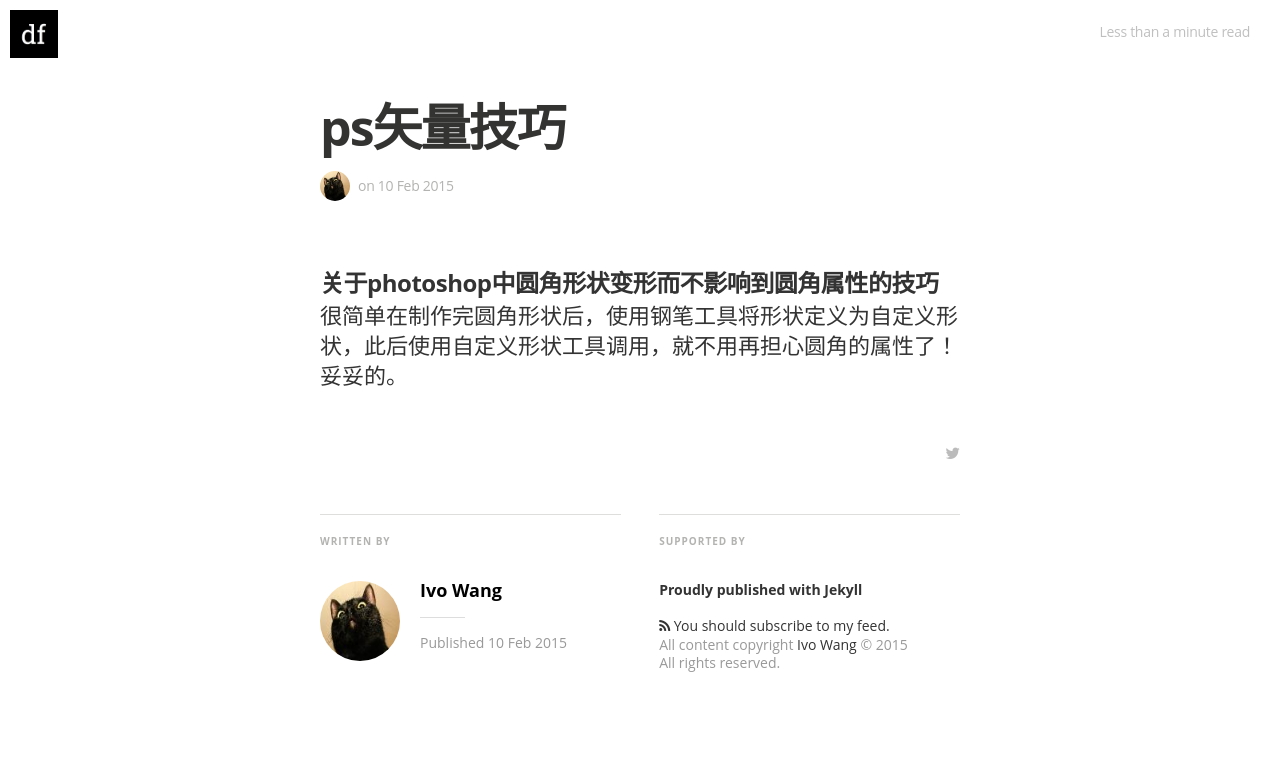
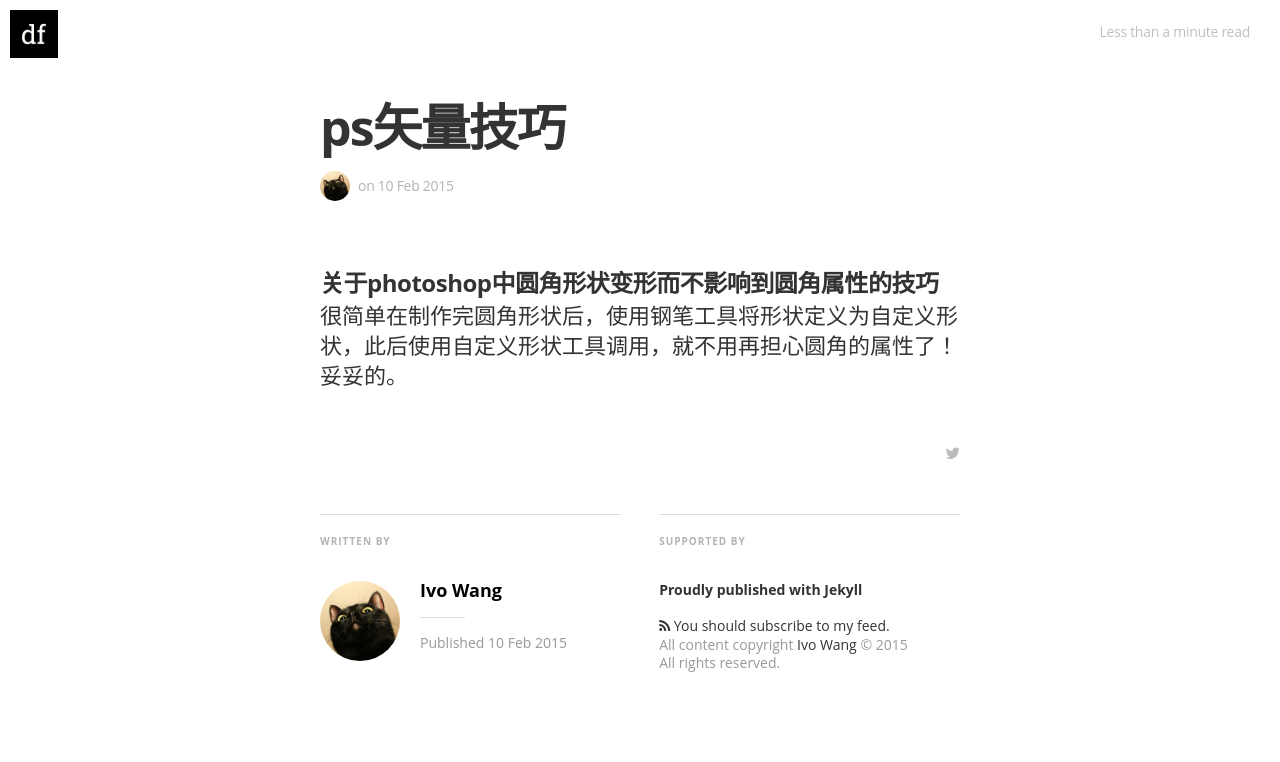
Before and after one commit to ivo-wang/ivo-wang.github.io, a Jekyll site: the page built from _posts/2015-02-10-ps.md, in a window 1280 px wide. Shown: the top 762 px of the page. Built offline with Jekyll 4.4.1, drawn with Linux system fonts in a browser that asks for light colours; nearby versions of some CDN libraries; some web fonts are replaced; Markdown is read by kramdown in place of the engine named in the settings; grey boxes are pictures that could not be loaded.

Commit message:
chang png

```diff
--- a/_config.yml
+++ b/_config.yml
@@ -16,7 +16,7 @@
 
 name: 'Ivo Wang'
 author: 'Ivo Wang'
-author_image: "/assets/images/author.jpeg"
+author_image: "/assets/images/author.jpg"
 
 paginate:	15
 
```
Also changed, not shown: assets/images/author.jpg (added).
